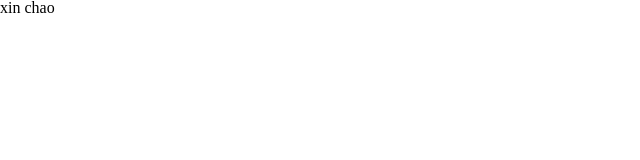
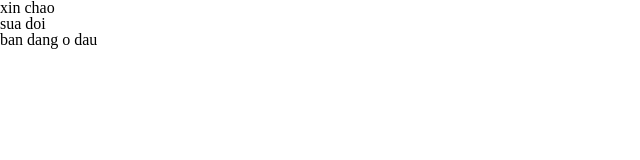
Before and after one commit to levantai/fiigma-to-html, a plain HTML site: page index.html in a window 1280 px wide. Shown: the whole page, without its empty margins (0-640 px from the left). Drawn offline with Linux system fonts and the light colour scheme.

Commit message:
thay doi lan 1

```diff
--- a/index.html
+++ b/index.html
@@ -9,5 +9,7 @@
   </head>
   <body>
     <h2>xin chao</h2>
+    <h3>sua doi</h3>
+    <p>ban dang o dau</p>
   </body>
 </html>
```
